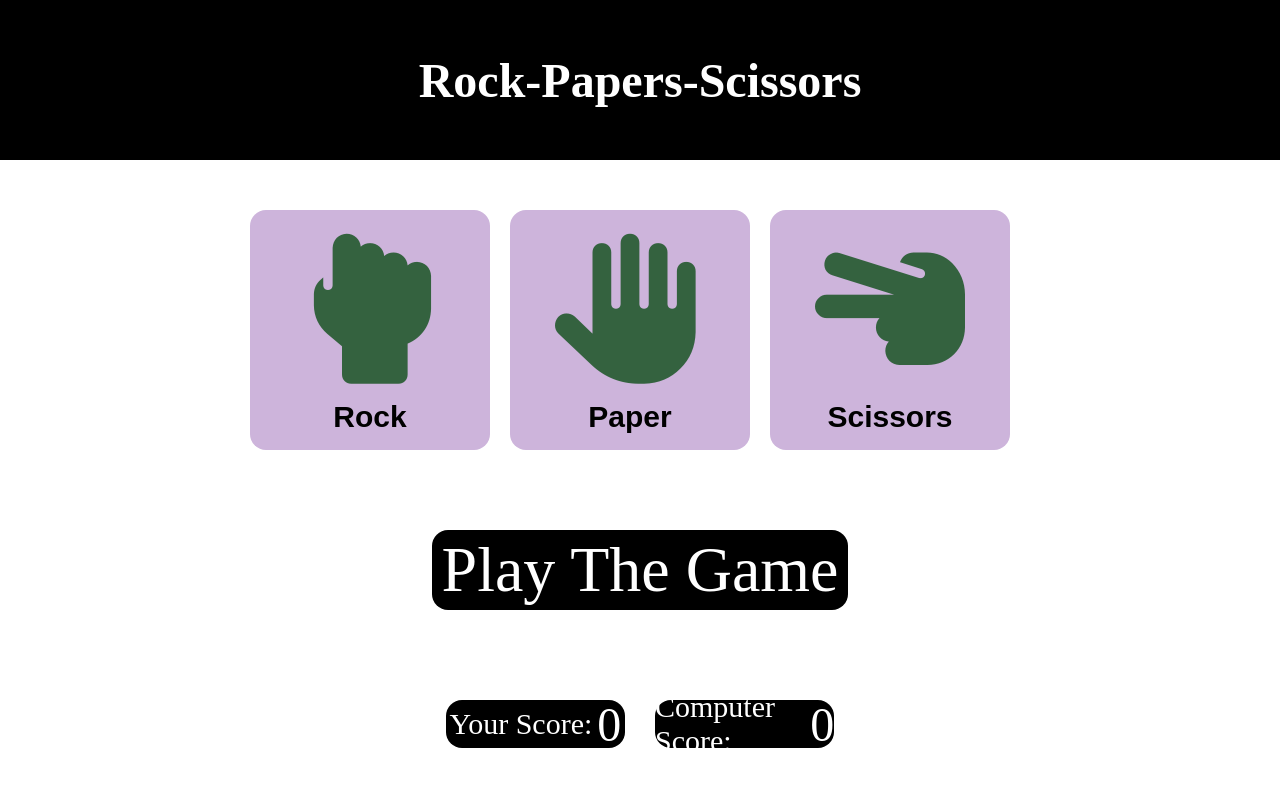
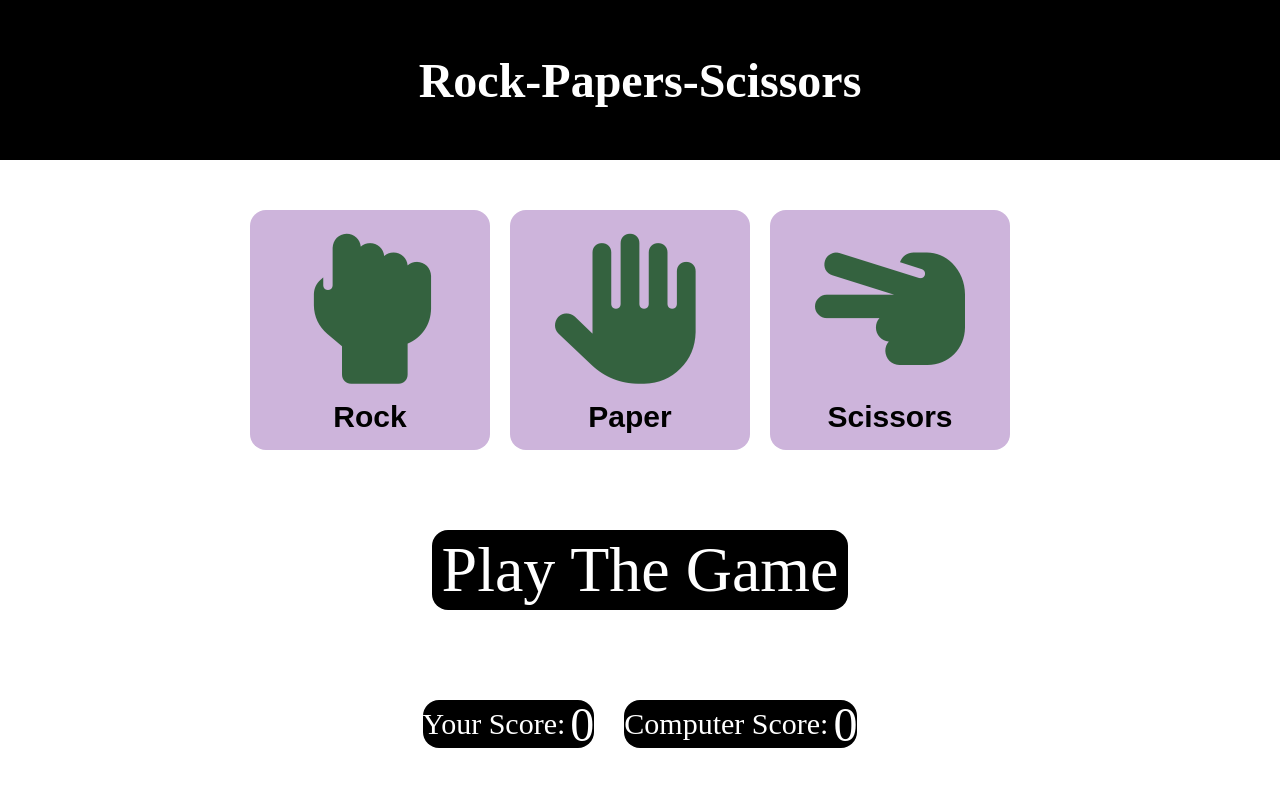
Before and after one commit to acharyaranjit10/Rock-Paper-Scissors, a plain HTML site: page index.html in a window 1280 px wide. Drawn offline with Linux system fonts and the light colour scheme.

Commit message:
Update style.css

```diff
--- a/style.css
+++ b/style.css
@@ -61,7 +61,6 @@ margin-right: 30px;
 background-color: black;
 color: white;
 height:6vh;
-width: 14vw;
 font-size: 30px;
 }
 #computer-score{
@@ -70,7 +69,6 @@ font-size: 30px;
     align-items: center;
     border-radius: 1rem;
 height:6vh;
-width: 14vw;
     color: white;
     background-color: black;
     font-size: 30px;
```
